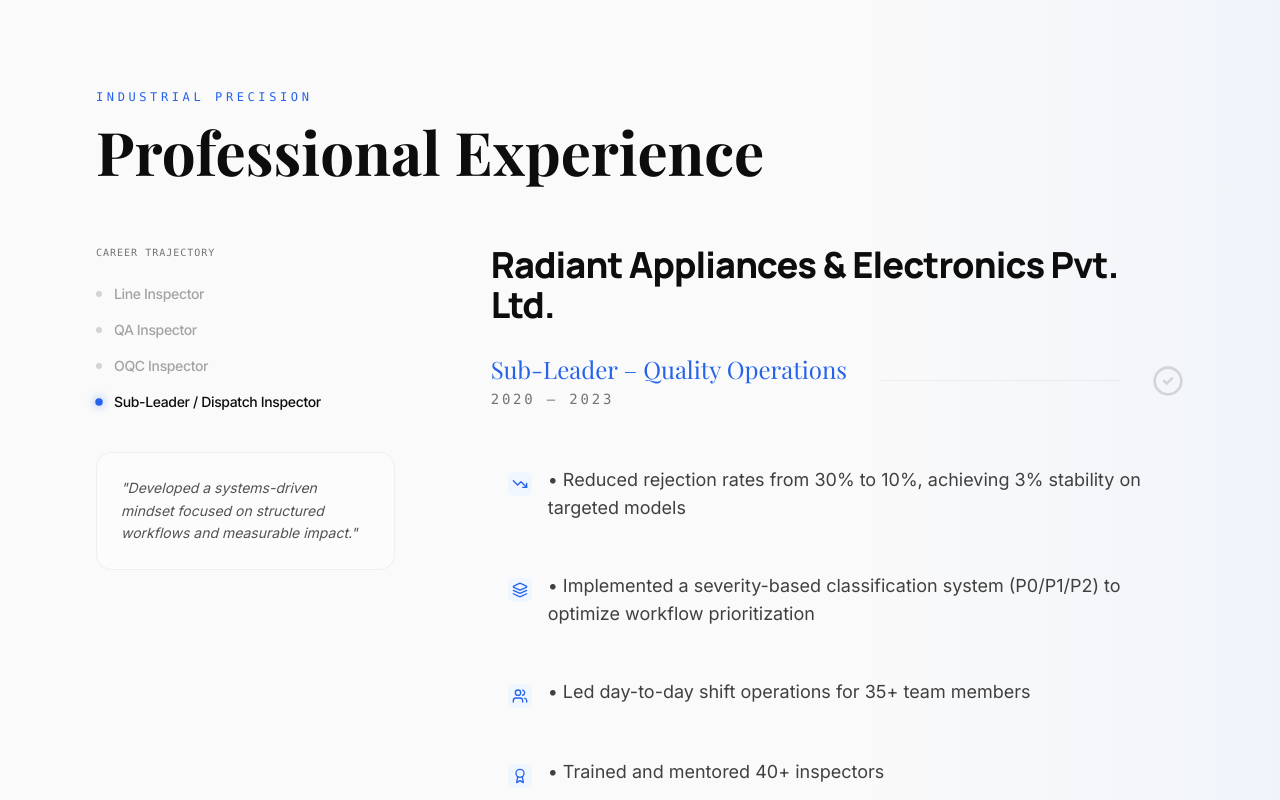
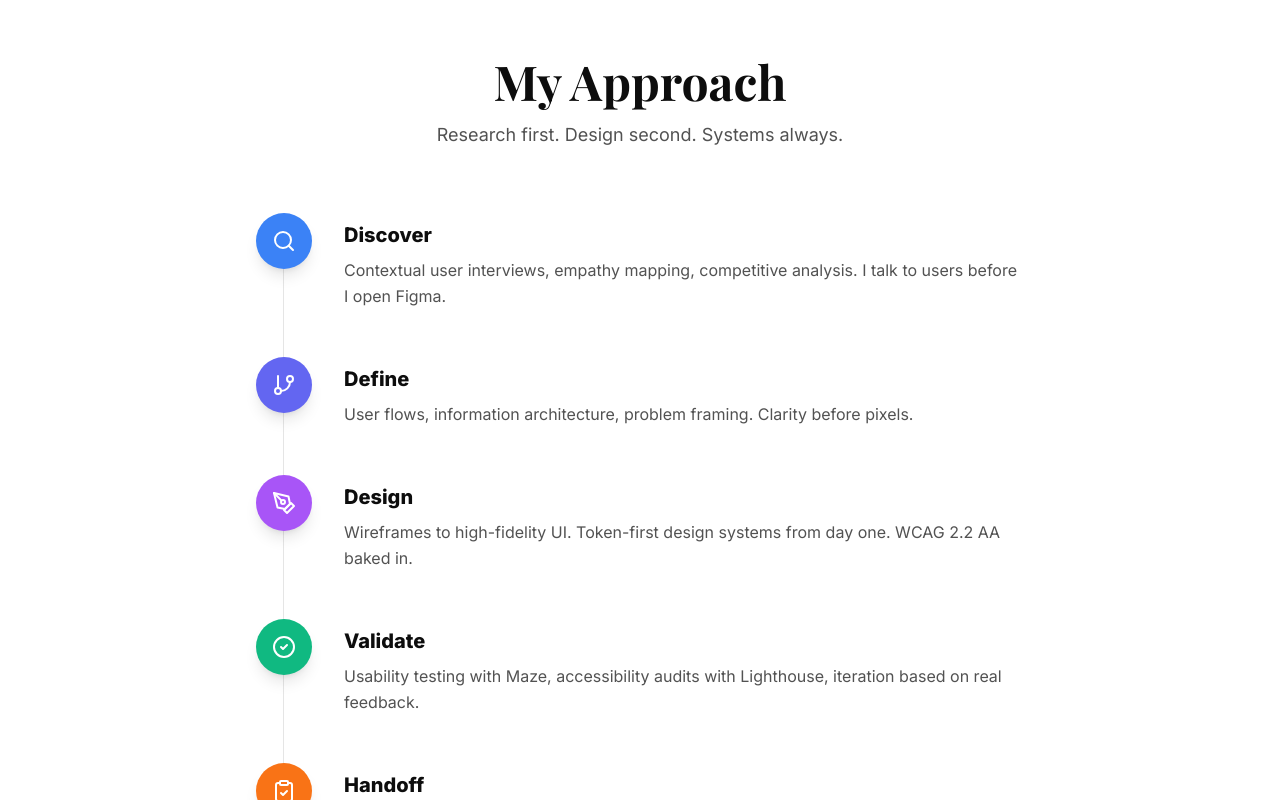
Before and after one commit to vishaldev24/portfolio_26, a React (Vite) app: page / in a window 1280 px wide. Shown: the part 3880-4680 px from the top of the page. Built offline with nearby package versions, Linux system fonts and the light colour scheme; a web font is replaced by a local one.

Commit message:
feat: add design process section
Integrate MyProcess component to showcase the end-to-end product design workflow, from discovery to implementation.

```diff
--- a/App.tsx
+++ b/App.tsx
@@ -3,6 +3,7 @@
 import Hero from './components/Hero';
 import WhyHireMe from './components/WhyHireMe';
 import BentoGrid from './components/BentoGrid';
+import MyProcess from './components/MyProcess';
 import Experience from './components/Experience';
 import About from './components/About';
 import SkillsTicker from './components/SkillsTicker';
@@ -137,6 +138,7 @@
         <Hero />
         <WhyHireMe />
         <BentoGrid />
+        <MyProcess />
         <Experience />
         <About />
         <SkillsTicker />
--- /dev/null
+++ b/components/MyProcess.tsx
@@ -0,0 +1,88 @@
+import React from 'react';
+import { motion } from 'framer-motion';
+import { Search, GitBranch, PenTool, CheckCircle2, ClipboardCheck, Rocket } from 'lucide-react';
+
+const MyProcess: React.FC = () => {
+  const steps = [
+    {
+      icon: <Search className="w-6 h-6 text-white" />,
+      color: "bg-blue-500",
+      title: "Discover",
+      description: "Contextual user interviews, empathy mapping, competitive analysis. I talk to users before I open Figma."
+    },
+    {
+      icon: <GitBranch className="w-6 h-6 text-white" />,
+      color: "bg-indigo-500",
+      title: "Define",
+      description: "User flows, information architecture, problem framing. Clarity before pixels."
+    },
+    {
+      icon: <PenTool className="w-6 h-6 text-white" />,
+      color: "bg-purple-500",
+      title: "Design",
+      description: "Wireframes to high-fidelity UI. Token-first design systems from day one. WCAG 2.2 AA baked in."
+    },
+    {
+      icon: <CheckCircle2 className="w-6 h-6 text-white" />,
+      color: "bg-emerald-500",
+      title: "Validate",
+      description: "Usability testing with Maze, accessibility audits with Lighthouse, iteration based on real feedback."
+    },
+    {
+      icon: <ClipboardCheck className="w-6 h-6 text-white" />,
+      color: "bg-orange-500",
+      title: "Handoff",
+      description: "Figma Dev Mode with token-referenced fills, Auto Layout components, annotated interactions."
+    },
+    {
+      icon: <Rocket className="w-6 h-6 text-white" />,
+      color: "bg-rose-500",
+      title: "Ship",
+      description: "Frontend-aware prototyping in React and Tailwind when needed. I don't just hand off — I help implement."
+    }
+  ];
+
+  return (
+    <section className="py-24 px-6 md:px-12 bg-white dark:bg-charcoal-900">
+      <div className="max-w-3xl mx-auto">
+        <motion.div
+            initial={{ opacity: 0, y: 20 }}
+            whileInView={{ opacity: 1, y: 0 }}
+            viewport={{ once: true }}
+            className="mb-16 text-center"
+        >
+          <h2 className="text-3xl md:text-5xl font-serif font-bold text-charcoal-900 dark:text-white mb-4">
+            My Approach
+          </h2>
+          <p className="text-neutral-600 dark:text-neutral-400 text-lg">Research first. Design second. Systems always.</p>
+        </motion.div>
+
+        <div className="relative">
+          {/* Vertical Line */}
+          <div className="absolute left-[27px] top-4 bottom-4 w-px bg-neutral-200 dark:bg-neutral-800" />
+
+          {steps.map((step, i) => (
+            <motion.div
+                key={i}
+                initial={{ opacity: 0, x: -20 }}
+                whileInView={{ opacity: 1, x: 0 }}
+                viewport={{ once: true }}
+                transition={{ delay: i * 0.15 }}
+                className="relative flex gap-8 mb-12 last:mb-0"
+            >
+              <div className={`flex-shrink-0 w-14 h-14 rounded-full ${step.color} flex items-center justify-center shadow-lg`}>
+                {step.icon}
+              </div>
+              <div className="pt-2">
+                <h3 className="text-xl font-bold text-charcoal-900 dark:text-white mb-2">{step.title}</h3>
+                <p className="text-neutral-600 dark:text-neutral-400 leading-relaxed">{step.description}</p>
+              </div>
+            </motion.div>
+          ))}
+        </div>
+      </div>
+    </section>
+  );
+};
+
+export default MyProcess;
```
